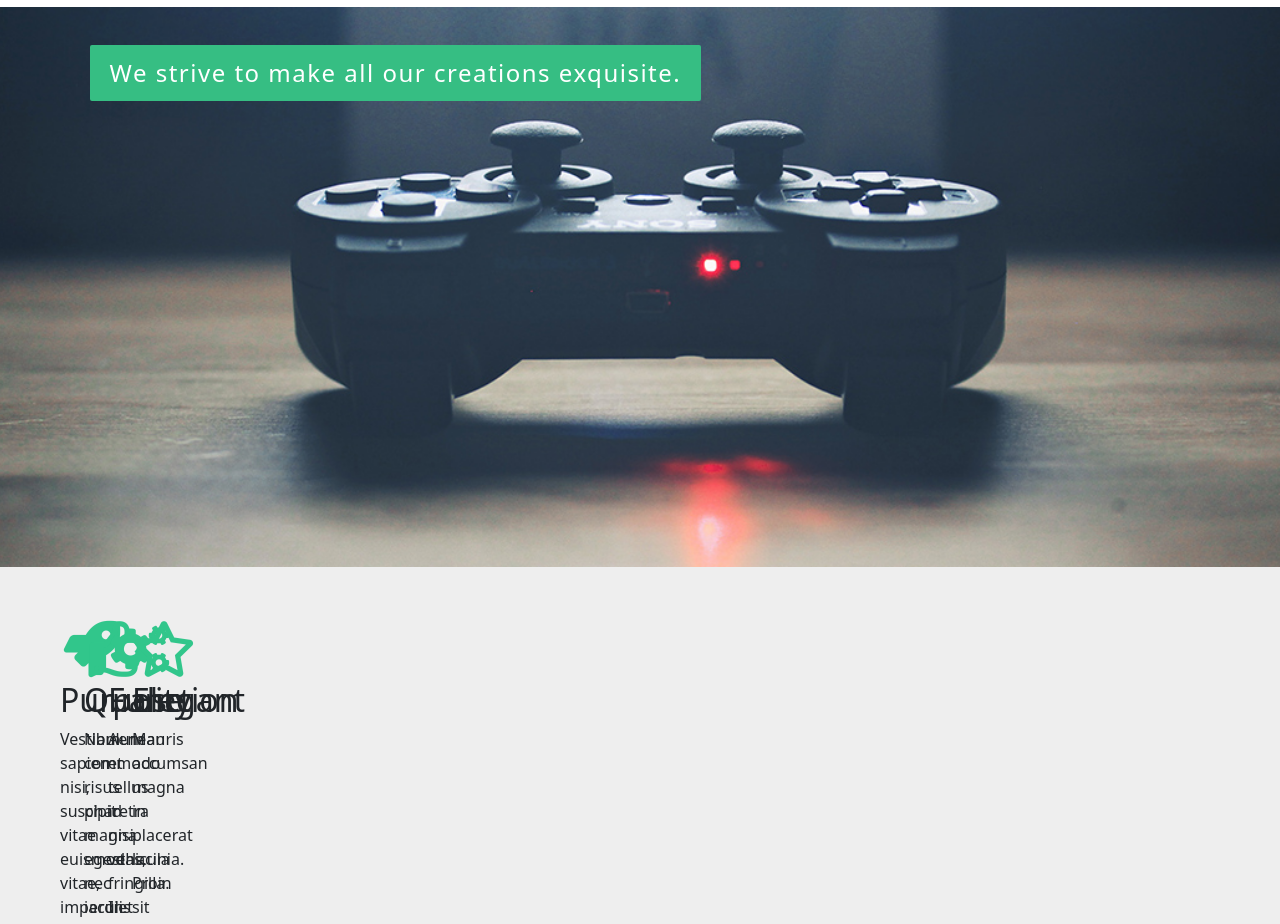
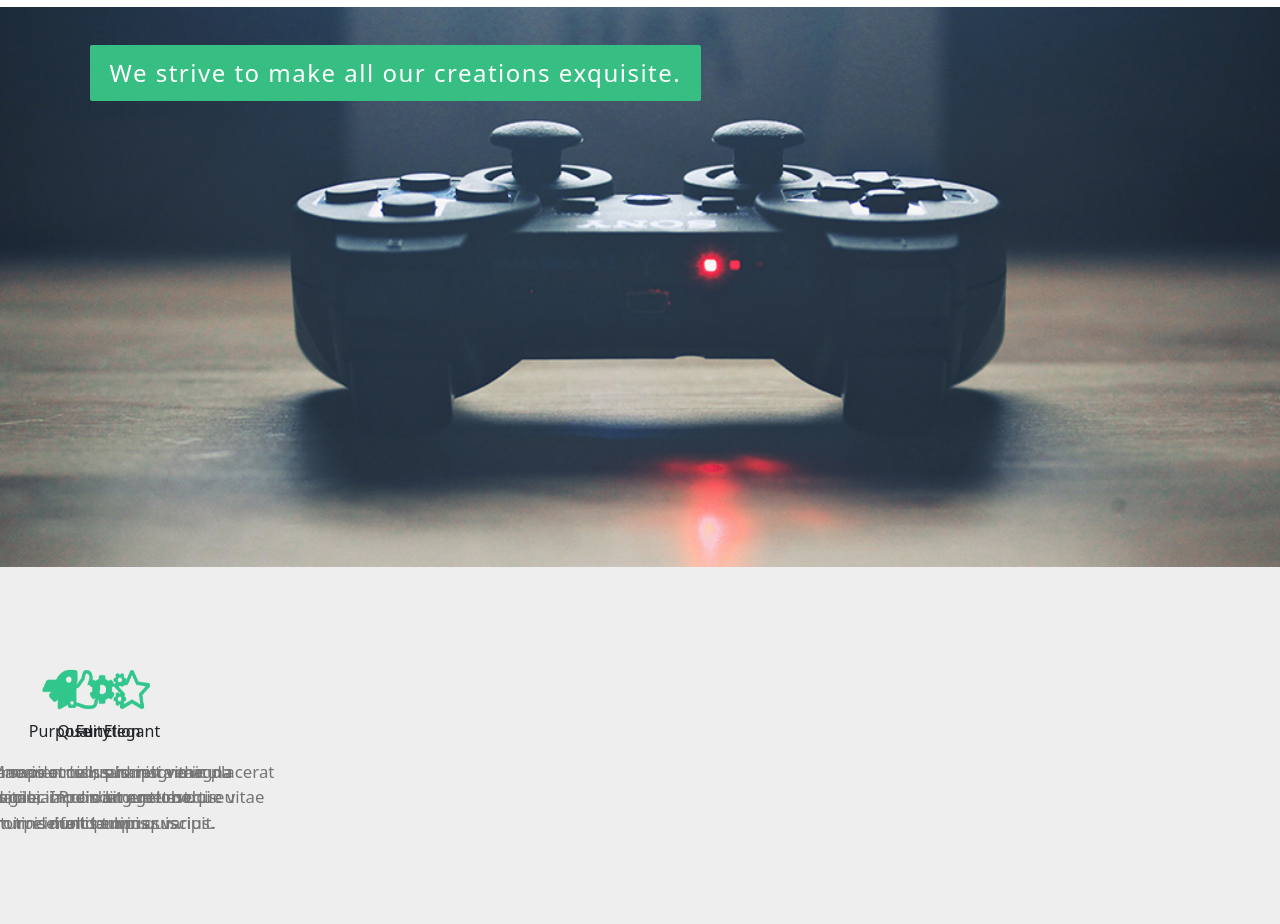
Before and after one commit to Shensson/webuild-assign1, a website built with Vite: page index.html in a window 1280 px wide. Shown: the part 93-1017 px from the top of the page. After the commit the page ends 944 px from the top, so only its background shows below. Built offline with nearby package versions, Linux system fonts and the light colour scheme.

Commit message:
fixed the percs

```diff
--- a/style.css
+++ b/style.css
@@ -100,7 +100,24 @@ header{
   padding: 0px 60px;
 }
 .features{
+  display: flex;
+  flex-direction: column;
+  align-items: center;
   width: 20px;
+  gap: 10px;
+}
+.features p {
+  font-size: 14px;
+  width: fit-content
+  ;
+  color: rgb(117, 117, 117);
+}
+.features h2{
+  font-size: 1rem;
+}
+.features img{
+  height: 45px;
+  width: 40px;
 }
 @media screen and (max-width: 568px){
   .hero{
@@ -113,6 +130,12 @@ header{
   .hero p{
     font-size: 0.9rem;
   }
+  .features-container{
+    padding: 10px !important;
+  }
+  .featuresc p{
+    width: 250px;
+  }
 }
 @media screen and (max-width: 992px){
   .hero{
@@ -121,6 +144,18 @@ header{
 
   .hero p{
     font-size: 0.9rem;
+  }
+  .features-container{
+    padding: 0px 80px;
+  }
+}
+@media screen and (min-width: 992px){
+  .features-container{
+    top: 100px;
+  }
+  .features p{
+    font-size: 1.05rem;
+    width: 300px
   }
 }
 @media screen and (min-width: 768px) and (max-width: 992px){
@@ -151,8 +186,10 @@ header{
     left: 7vw;
   }
 }
-@media screen and (max-width: 768px){
-
+@media screen and (min-width: 768px){
+  .header{
+    padding: 0px 80px !important;
+  }
 }
 @media  screen and (min-width: 1200px) {
   .hero p{
```
